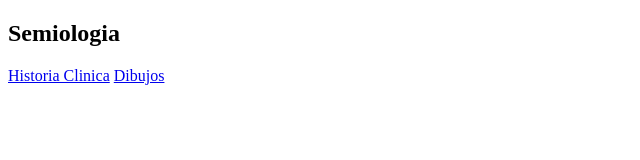
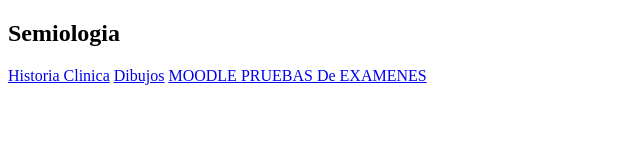
Before and after one commit to IverLopez/Semio, a plain HTML site: page index.html in a window 1280 px wide. Shown: the whole page, without its empty margins (0-640 px from the left). Drawn offline with Linux system fonts and the light colour scheme.

Commit message:
Update index.html

```diff
--- a/index.html
+++ b/index.html
@@ -20,6 +20,7 @@
 <h2 id="Principal">Semiologia</h2>
     <a href="Tareas/Historia Clinica.html">Historia Clinica</a>
     <a href="Tareas/Index de img.html">Dibujos</a>
+    <a href="https://semioporiverlopez.milaulas.com">MOODLE PRUEBAS De EXAMENES</a>
 <script src="magia.js"></script>
 </body>
 </html>
```
